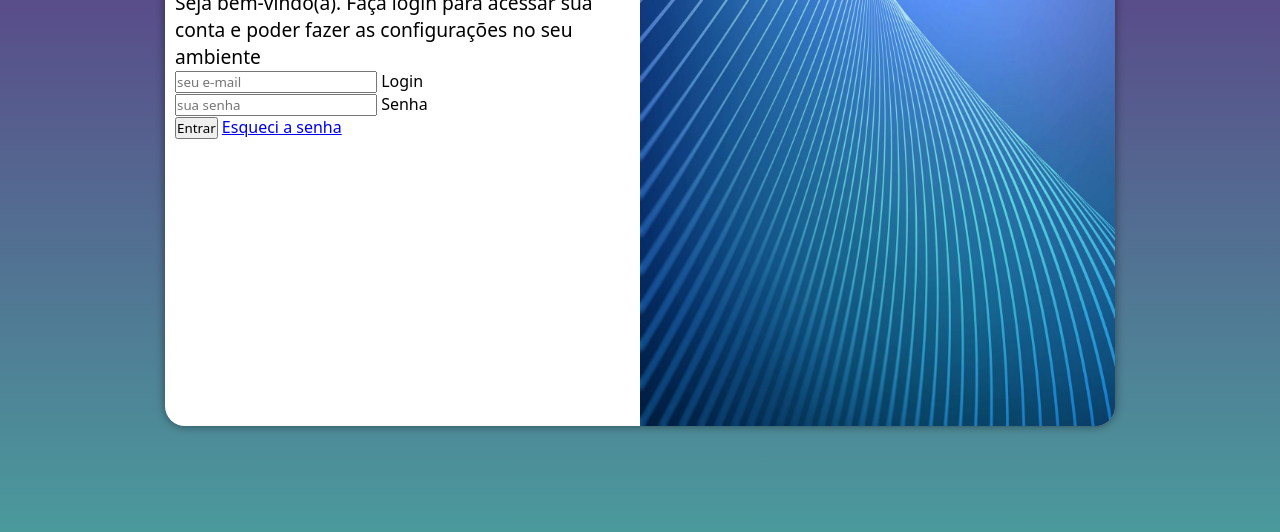
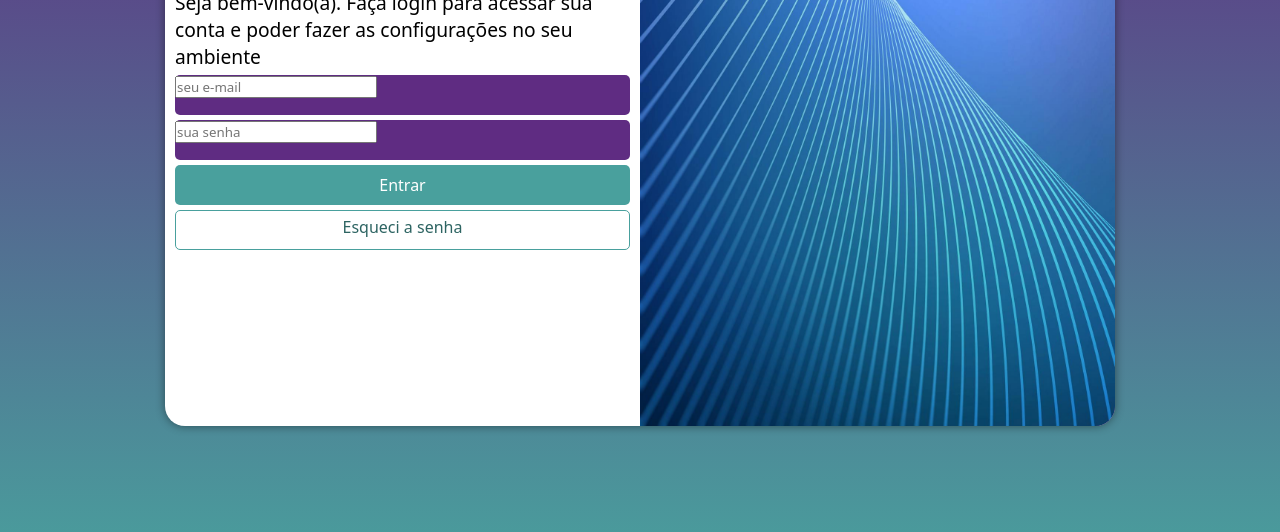
Before and after one commit to gustavoagsilva/projeto-login, a plain HTML site: page index.html in a window 1280 px wide. Shown: the part 224-756 px from the top of the page. Drawn offline with Linux system fonts and the light colour scheme.

Commit message:
fiz o estilo do formulário

```diff
--- a/estilos/style.css
+++ b/estilos/style.css
@@ -60,3 +60,54 @@ div#formulario > h1{
 div#formulario > p{
     font-size: 0.8em;
 }
+
+form > div.campo{
+    background-color: #5f2c82;
+    display: block;
+    width: 100%;
+    height: 40px;
+    border-radius: 5px;
+    margin: 5px 0px;
+}
+
+div.campo > label{
+    display: none;
+}
+
+form > input[type=submit]{
+    display: block;
+    font-size: 1em;
+    width: 100%;
+    height: 40px;
+    background-color: #49a09d;
+    color: white;
+    border: none;
+    border-radius: 5px;
+}
+
+form > input[type=submit]:hover{
+    background-color: #2d6462;
+}
+
+form > a.botao{
+    display: block;
+    text-align: center;
+    font-size: 1em;
+    width: 100%;
+    height: 40px;
+    padding-top: 5px;
+    margin-top: 5px;
+    background-color: white;
+    color: #2d6462;
+    border: 1px solid #49a09d;
+    border-radius: 5px;
+    text-decoration: none;
+}
+
+form > a.botao > i{
+    font-size: 0.8em;
+}
+
+form > a.botao:hover{
+    background-color: #6cd3cf;
+}
--- a/index.html
+++ b/index.html
@@ -28,7 +28,7 @@
                         <label for="isenha">Senha</label>
                     </div>
                     <input type="submit" value="Entrar">
-                    <a href="esqueci.html">
+                    <a href="esqueci.html" class="botao">
                         Esqueci a senha
                     </a>
                 </form>
```
